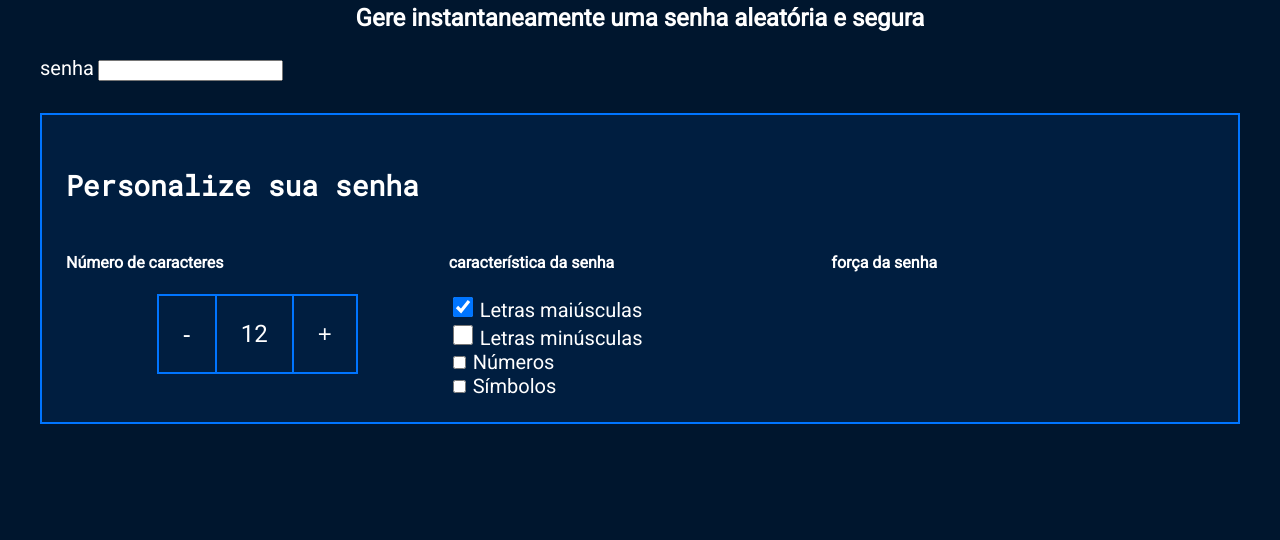
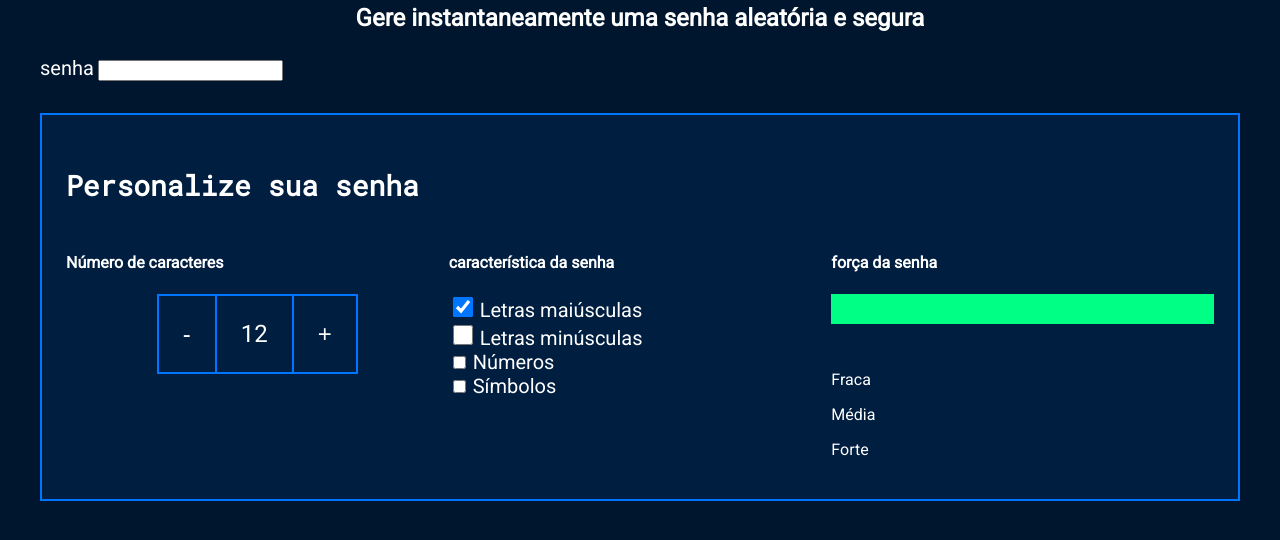
Before and after one commit to joaozada66/gerador-senha-, a plain HTML site: page index.html in a window 1280 px wide. Shown: the part 214-754 px from the top of the page. Drawn offline with Linux system fonts and the light colour scheme.

Commit message:
Add files via upload

```diff
--- a/index.html
+++ b/index.html
@@ -53,6 +53,13 @@
       </div>
           <div class="parametro-senha">
             <h4 class="parametro-senha__titulo">força da senha </h4>
+            <div class="barra"></div>
+            <div class="forca forte"></div>
+            <div class="parametro-senha-textos">
+                <p>Fraca</p>
+                <p>Média</p>
+                <p>Forte</p>
+            </div>
       </div>
      </div>
 
--- a/style.css
+++ b/style.css
@@ -36,6 +36,7 @@ body{
     padding: 24px;
     border-bottom: 6px solid var(--borda);
 }
+
 
 #campo-senha {
     background-color: var(--fundo-senha);
@@ -110,6 +111,41 @@ label{
     cursor: pointer;
 }
 
+.barra{
+    background-color: var(--fundo-senha);
+    height: 30px;
+    width: 100%;
+}
+
+.forca{
+    height: 30px;
+    position: relative;
+    bottom: 30px;
+}
+
+.fraca{
+    height: 30px;
+    width: 25%;
+    background-color: #E71B32;
+}
+
+.media{
+    background-color: #FAF408;
+    height: 30px;
+}
+
+
+.forte{
+    background-color: #00FF85;
+    height: 30px;
+}
+
+
+ .parametro-senha-texto{
+    display: flex;
+    justify-content: space-between;
+ }
+
 @media screen and (min-width: 768px) {
     .parametro-coluna__senha{
         flex-direction: row;
```
